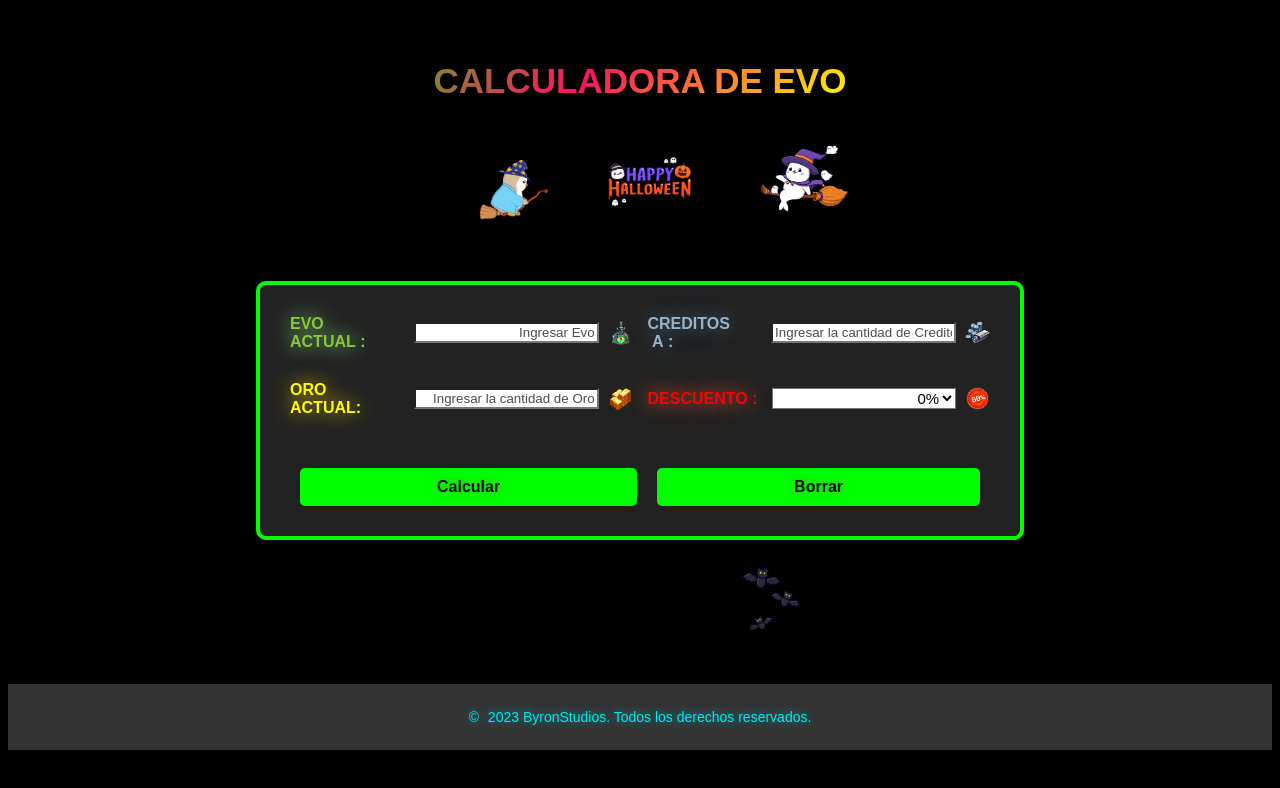
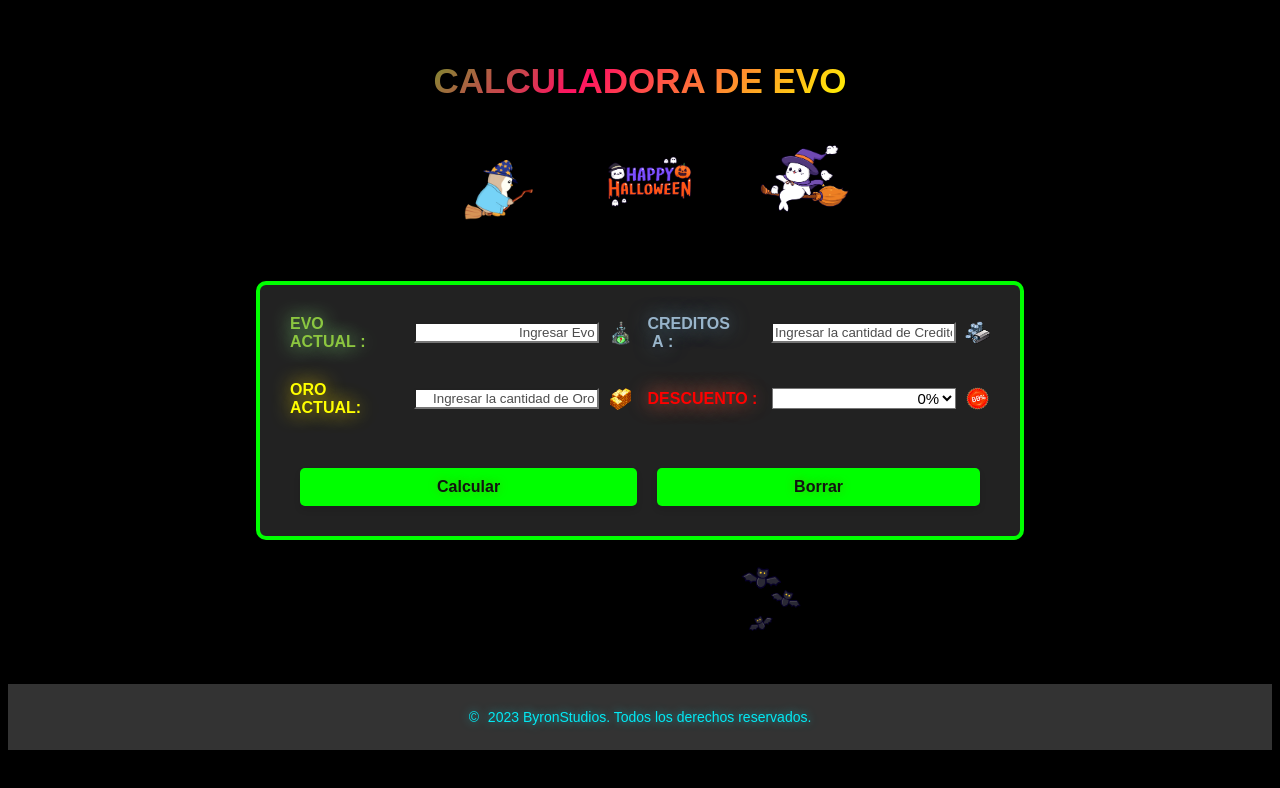
Before and after one commit to Modificaciones-Byron/AppCalculadoraByronStudios, a plain HTML site: page index.html in a window 1280 px wide. Drawn offline with Linux system fonts and the light colour scheme.

Commit message:
Update estilos.css

```diff
--- a/estilos.css
+++ b/estilos.css
@@ -19,7 +19,7 @@ body {
 .logo-izquierda {
   width: 90px;
   position: relative;
-  left: -25px;
+  left: -40px;
 }
 .logo-principal {
   width: 90px;
```
